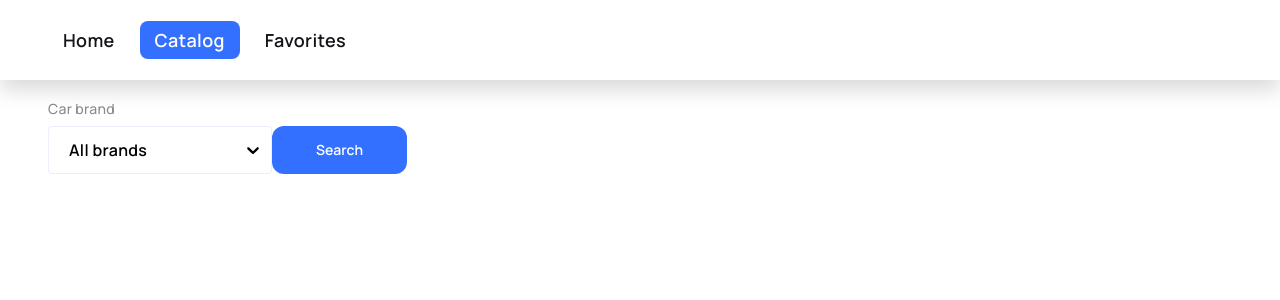
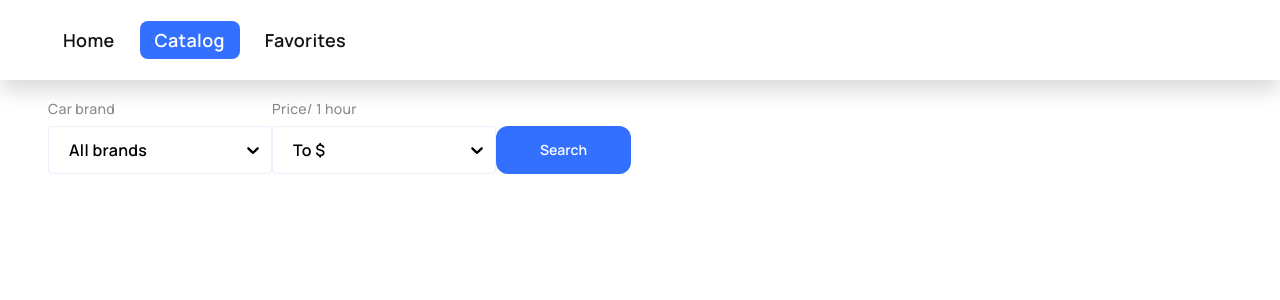
Before and after one commit to Lubov1506/cars-app, a React (Vite) app: page /catalog in a window 1280 px wide. Shown: the top 300 px of the page. Built offline with nearby package versions, Linux system fonts and the light colour scheme; no server answers.

Commit message:
add filter, README

```diff
--- a/src/assets/filterData.js
+++ b/src/assets/filterData.js
@@ -1,4 +1,4 @@
-export const filterDats = [
+export const brandsFilterData = [
   "Buick",
   "Volvo",
   "HUMMER",
@@ -22,3 +22,4 @@ export const filterDats = [
   "Kia",
   "Land",
 ];
+export const priceFilterData = [30, 40, 50, 60, 70, 80];
--- a/src/components/SearchBar/SearchBar.jsx
+++ b/src/components/SearchBar/SearchBar.jsx
@@ -1,18 +1,18 @@
 import { Form, Formik, Field } from "formik";
-import { filterDats } from "../../assets/filterData";
+import { brandsFilterData, priceFilterData } from "../../assets/filterData";
 import s from "./SearchBar.module.css";
 import Select from "react-select";
 import Button from "../Button/Button";
-import { brandSelectStyles } from "./brandSelectStyles";
+import { selectStyles } from "./selectStyles";
 import { useSelector } from "react-redux";
 import { selectQuery } from "../../redux/cars/selectors";
+import { getOptionsForSelect } from "../../helpers/getOptionsForSelect";
 
 const SearchBar = ({ onSubmit }) => {
   const query = useSelector(selectQuery);
-  const brandOptions = filterDats.map((item) => {
-    return { value: item, label: item };
-  });
+  const brandOptions = getOptionsForSelect(brandsFilterData);
   brandOptions.push({ value: "", label: "All brands" });
+  const priceOptions = getOptionsForSelect(priceFilterData);
   const initialValues = {
     make: "",
   };
@@ -34,14 +34,30 @@ const SearchBar = ({ onSubmit }) => {
                 {({ field, form }) => (
                   <Select
                     defaultValue={defaultOption}
-                    styles={brandSelectStyles}
+                    styles={selectStyles}
                     options={brandOptions}
                     name="make"
                     onChange={(option) =>
                       form.setFieldValue(field.name, option.value)
                     }
                     className={s.select}
-                    placeholder="Select brand..."
+                  />
+                )}
+              </Field>
+            </div>
+            <div className={s.search_block}>
+              <span>Price/ 1 hour</span>
+              <Field name="rentalPrice">
+                {({ field, form }) => (
+                  <Select
+                    defaultValue={{ value: "", label: "To $" }}
+                    styles={selectStyles}
+                    options={priceOptions}
+                    name="rentalPrice"
+                    onChange={(option) =>
+                      form.setFieldValue(field.name, option.value)
+                    }
+                    className={s.select}
                   />
                 )}
               </Field>
--- a/src/components/SearchBar/brandSelectStyles.js
+++ b/src/components/SearchBar/selectStyles.js
@@ -1,4 +1,4 @@
-export const brandSelectStyles = {
+export const selectStyles = {
   control: (baseStyles, state) => ({
     ...baseStyles,
     borderColor: state.isFocused ? "grey" : " rgba(74, 86, 226, 0.10)",
--- /dev/null
+++ b/src/helpers/getOptionsForSelect.js
@@ -0,0 +1,5 @@
+export const getOptionsForSelect = (options) => {
+  return options.map((item) => {
+    return { value: item, label: item };
+  });
+};
--- a/src/pages/Catalog/Catalog.jsx
+++ b/src/pages/Catalog/Catalog.jsx
@@ -30,25 +30,25 @@ const Catalog = () => {
   }, [dispatch, query]);
 
   useEffect(() => {
-    if (cars.length === 0) {
-      dispatch(fetchSearchCarsThunk({ query }));
+    if (currentPage === 1) {
+      dispatch(fetchSearchCarsThunk({ query, page: 1 }));
+    } else {
+      dispatch(fetchSearchCarsThunk({ query, page: currentPage }));
     }
-  }, [dispatch, query, cars]);
+  }, [dispatch, query, currentPage]);
 
   const handleSubmit = (values) => {
     dispatch(resetCars());
     dispatch(setQuery(values));
     dispatch(setCurrentPage(1));
-    dispatch(fetchSearchCarsThunk({ query: values, page: 1 }));
   };
+
   const handleLoadMore = () => {
     const nextPage = currentPage + 1;
     if (nextPage <= totalPage) {
       dispatch(setCurrentPage(nextPage));
-      dispatch(fetchSearchCarsThunk({ query, page: nextPage }));
     }
   };
-
   return (
     <Container className={s.container}>
       <SearchBar onSubmit={handleSubmit} query={query} />
--- a/src/redux/cars/operations.js
+++ b/src/redux/cars/operations.js
@@ -1,5 +1,6 @@
 import axios from "axios";
 import { createAsyncThunk } from "@reduxjs/toolkit";
+import { formatPrice } from "../../helpers/formatPrice";
 
 axios.defaults.baseURL = "https://664396276c6a65658707ade7.mockapi.io/";
 
@@ -38,10 +39,24 @@ export const fetchSearchCarsThunk = createAsyncThunk(
 
       Object.entries(query).length > 0 &&
         Object.entries(query).forEach(([key, value]) => {
-          url.searchParams.append(key, value);
+          if (key === "rentalPrice") {
+            return;
+          }
+          if (value.trim() !== "") {
+            url.searchParams.append(key, value);
+          }
         });
       const { data } = await axios.get(url.toString());
-      return data;
+
+      let filteredData = data;
+
+      if (Object.keys(query).includes("rentalPrice")) {
+        filteredData = data.filter((car) => {
+          return formatPrice(car.rentalPrice) <= Number(query.rentalPrice);
+        });
+      }
+
+      return filteredData;
     } catch (err) {
       return thunkApi.rejectWithValue(err.message);
     }
```
Also changed, not shown: 1 other file (tests, documents, lock files or other folders).
